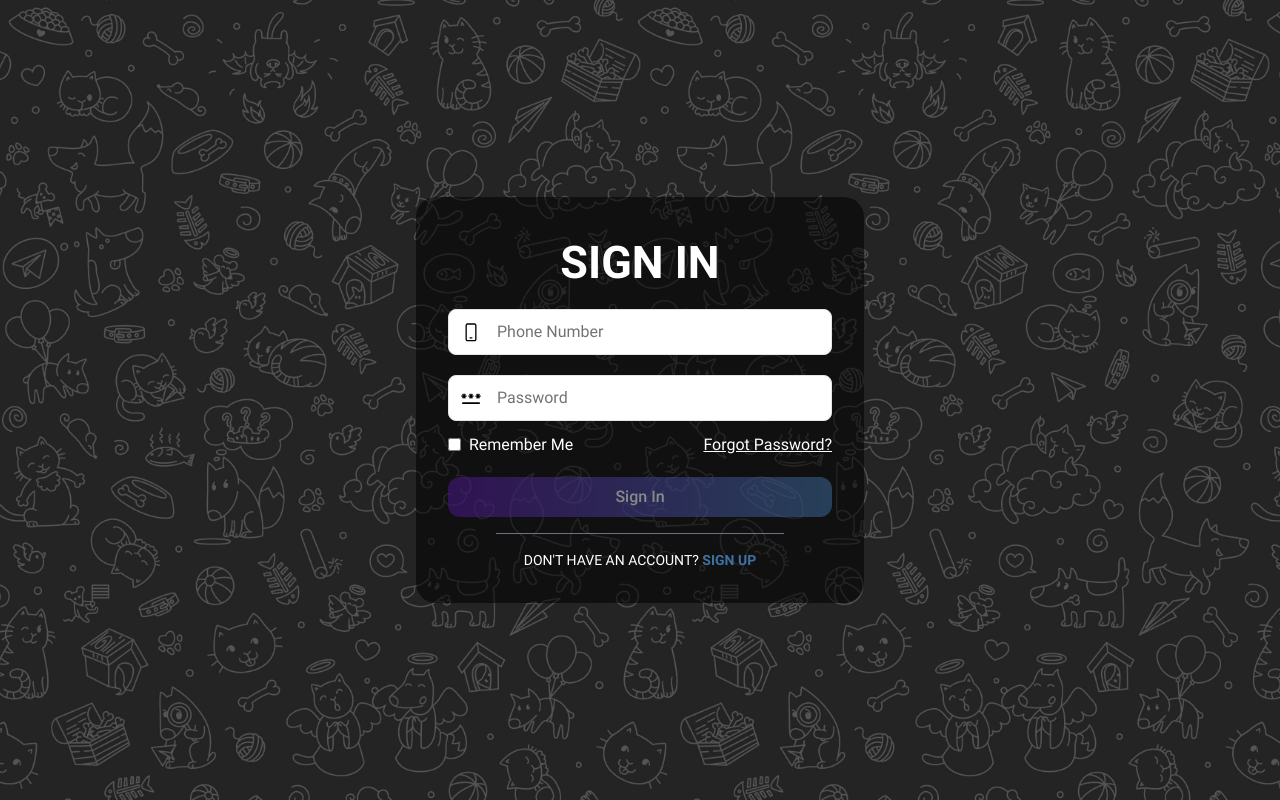
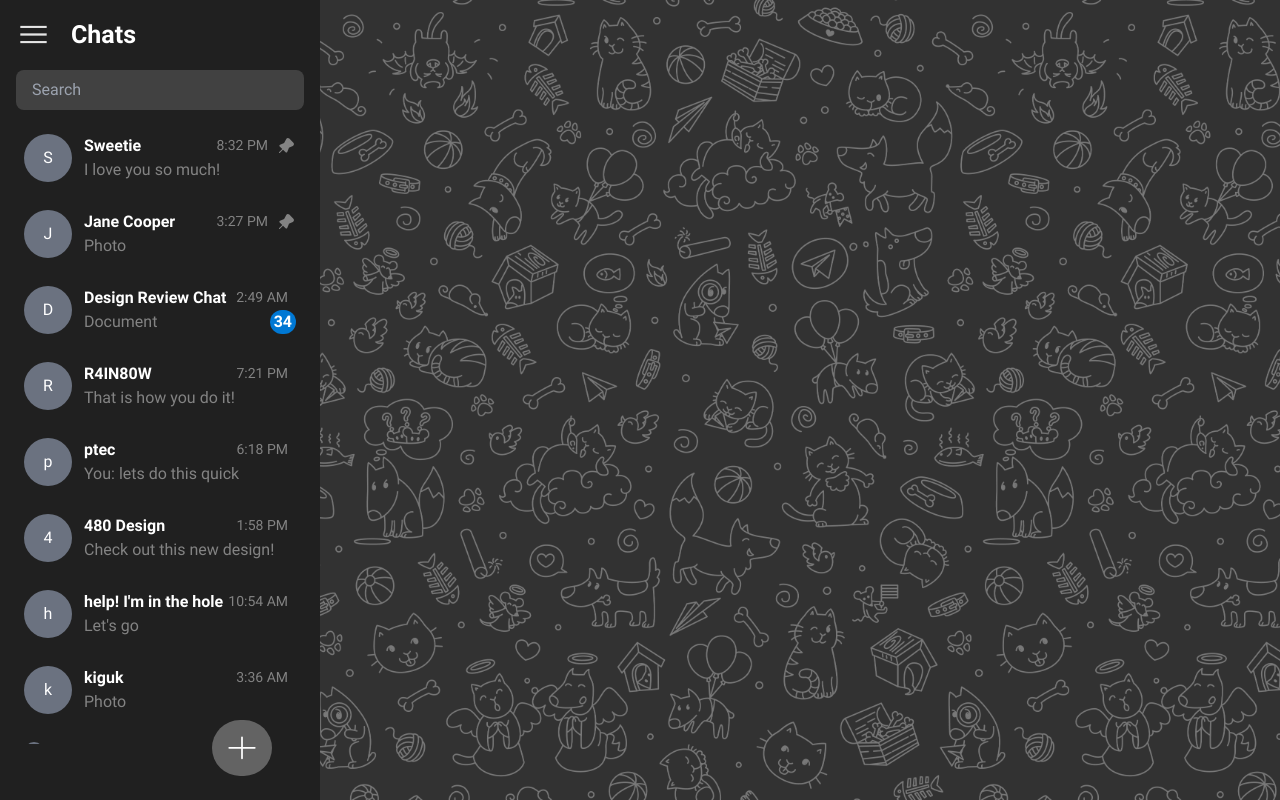
Before and after one commit to datvct/chathub-web, a Next.js app in the folder chathub-web/: page / in a window 1280 px wide. Built offline with nearby package versions, Linux system fonts and the light colour scheme.

Commit message:
Redesign the UI

```diff
--- a/chathub-web/src/app/page.tsx
+++ b/chathub-web/src/app/page.tsx
@@ -1,13 +1,21 @@
+import Image from "next/image"
+import { Images } from "../constants/images"
 import ChatList from "../components/chat-list"
-import SignInPage from "./sign-in/page"
-import SignUpPage from "./sign-up/page"
-import ResetPasswordPage from "./reset-password/page"
 
 export default function Home() {
   return (
-    <div className="flex flex-row justify-between">
-      <SignInPage />
-
+    <div className="flex flex-row justify-between h-screen">
+      <ChatList />
+      <div className="flex flex-1 items-center justify-center relative">
+        <Image
+          src={Images.Background}
+          alt="background-image"
+          layout="fill"
+          objectFit="cover"
+          className="absolute inset-0"
+        />
+        <div className="absolute inset-0 bg-black opacity-30" />
+      </div>
     </div>
   )
 }
```
